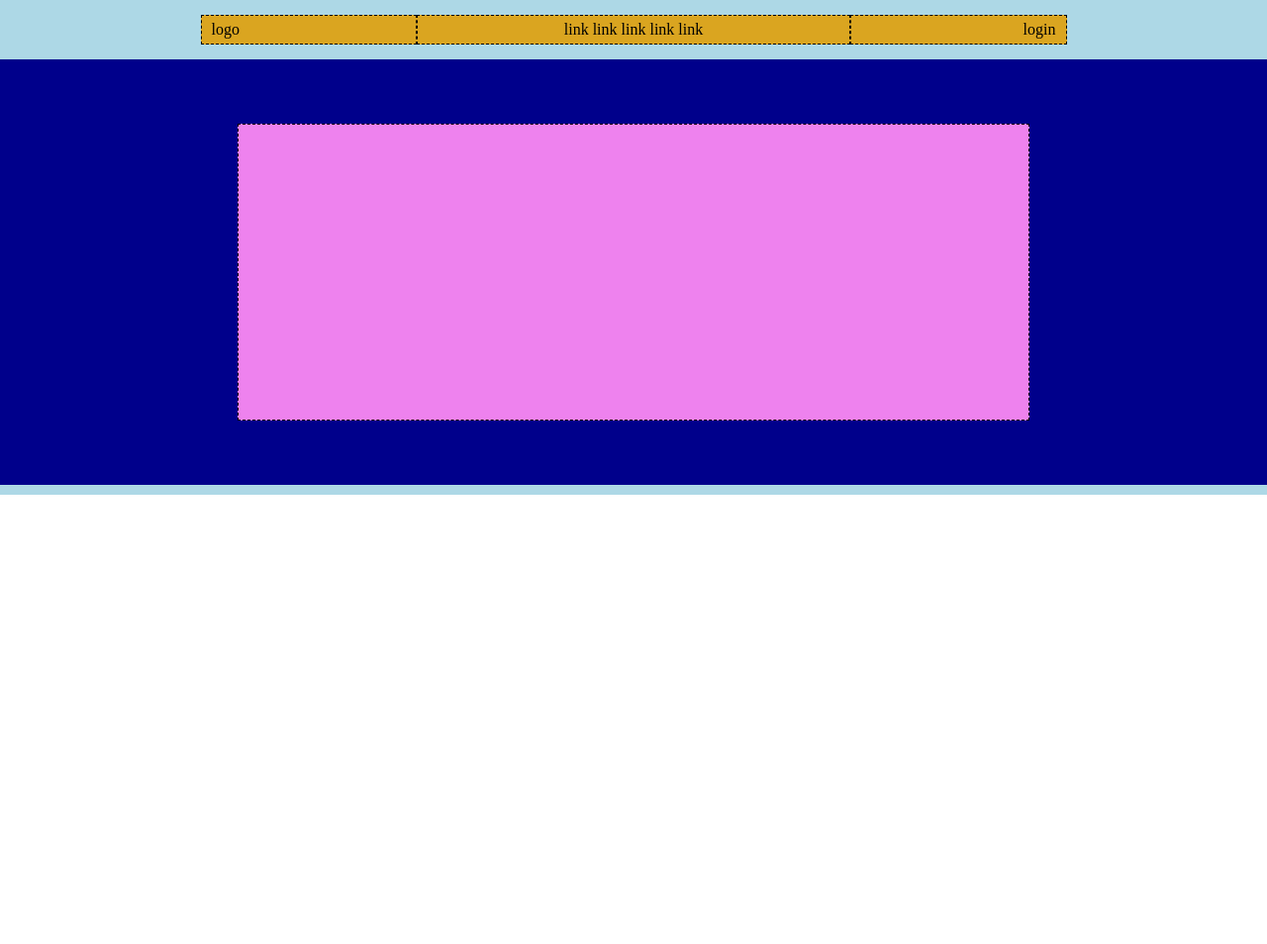
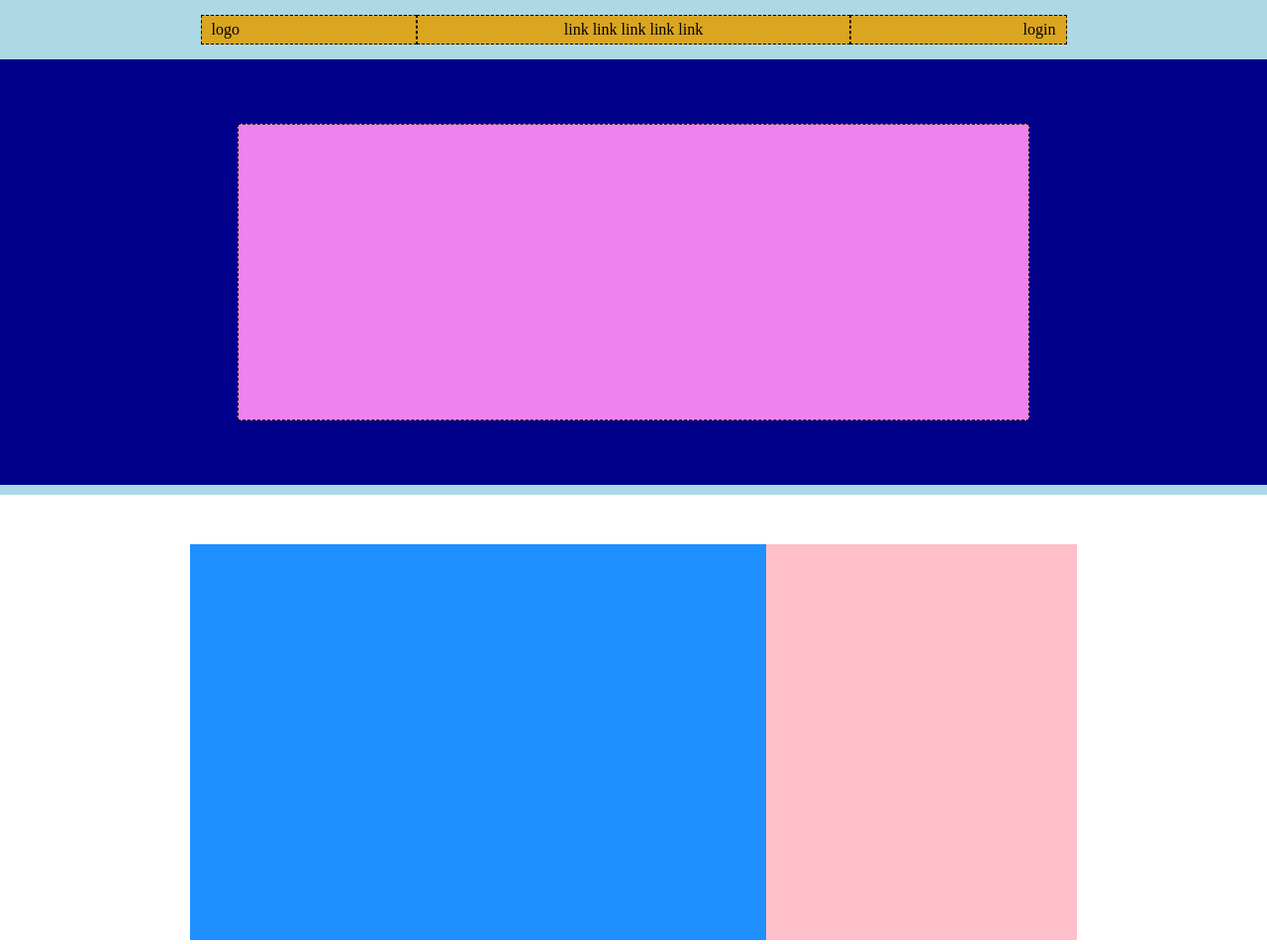
Before and after one commit to emanuelastetsko/htmlcss-struttura-discord, a plain HTML site: page index.html in a window 1280 px wide. Shown: the top 954 px of the page at 99% size. Before the commit the page ends 800 px from the top, so only its background shows below. Drawn offline with Linux system fonts and the light colour scheme.

Commit message:
Realizzazione main

```diff
--- a/css/style.css
+++ b/css/style.css
@@ -13,7 +13,7 @@ blu sfondo jumbotron: #00008b;
 contenitore jumbotron: #ee82ee;
 azzurro sezioni: #1e90ff;
 rosa sezioni: #ffc0cb;
-grigio sfondo sezioni: #ffc0cb;
+grigio sfondo sezioni: #d3d3d3;
 verde sezione: #228b22;
 nero sfondo footer: #228b22;
 rosa colonna grande footer: #228b22;
@@ -26,7 +26,7 @@ rosa bottoni footer: #ffb6c1;
 
 /* HEADER */
 
-.container{
+.container-header{
     margin: 0 auto;
     padding: 15px;
 }
@@ -77,6 +77,30 @@ a{
 
 /* MAIN */
 
+main > section > div.container {
+    max-width: 70%;
+    margin: 0 auto;
+    padding: 50px 0;
+}
+
+.box{
+    display: flex;
+}
+
+.small-container{
+    width: 35%;
+    min-height: 400px;
+}
+
+.big-container{
+    width: 65%;
+    min-height: 400px;
+}
+
+.superbig-container{
+    width: 100%;
+    min-height: 400px;
+}
 
 /* FOOTER */
 
@@ -112,3 +136,27 @@ a{
     min-width: 800px;
     border: 1px dashed black;
 }
+
+.debug main > section{
+    min-height: 500px;
+}
+
+.debug .white {
+    background-color: white;
+}
+
+.debug .grey {
+    background-color: #d3d3d3;
+}
+
+.debug .big-container {
+    background-color: #1e90ff;
+}
+
+.debug .small-container {
+    background-color: #ffc0cb;;
+}
+
+.debug .superbig-container {
+    background-color: #228b22;
+}
--- a/index.html
+++ b/index.html
@@ -13,7 +13,7 @@
         <!-- Inizio header -->
         <header>
             <section class="header-top">
-                <div class="container">
+                <div class="container-header">
                     <div class="menu">
                         <div class="small-column">logo</div>
                         <div class="big-column">
@@ -55,30 +55,41 @@
 
 
             <!-- Prima section divisa in 65 e 35 -->
-            <section>
+            <section class="white">
                 <div class="container">
-
+                    <div class="box">
+                        <div class="big-container"></div>
+                        <div class="small-container"></div>
+                    </div>
                 </div>
             </section>
 
             <!-- Seconda section divisa in 35 e 65 -->
-            <section>
+            <section class="grey">
                 <div class="container">
-
+                    <div class="box">
+                        <div class="small-container"></div>
+                        <div class="big-container"></div>
+                    </div>
                 </div>
             </section>
 
             <!-- Terza section divisa in 65 e 35 -->
-            <section>
+            <section class="white">
                 <div class="container">
-
+                    <div class="box">
+                        <div class="big-container"></div>
+                        <div class="small-container"></div>
+                    </div>
                 </div>
             </section>
 
             <!-- Unica grande sezione -->
-            <section>
+            <section class="grey">
                 <div class="container">
-
+                    <div class="box">
+                        <div class="superbig-container"></div>
+                    </div>
                 </div>
             </section>
 
```
